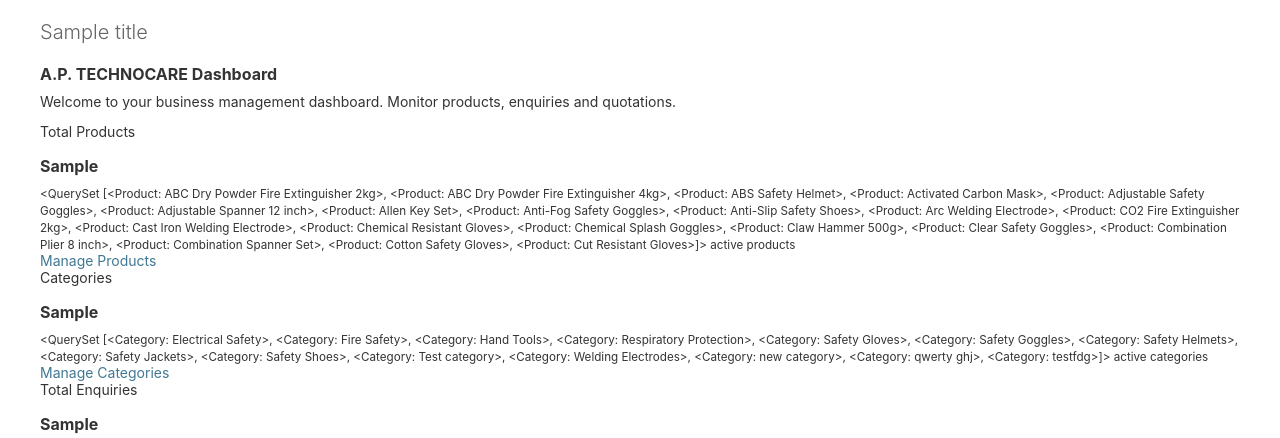
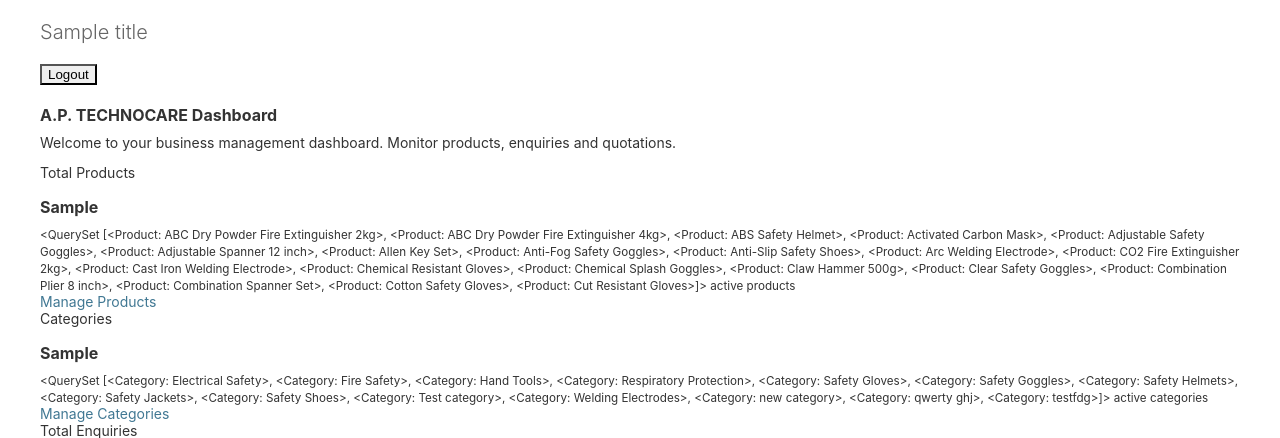
Before and after one commit to AJEETKSINGH1001/A.P.-TECHNOCARE, a Django app: template templates/admin/index.html in a window 1280 px wide. Shown: the part 86-524 px from the top of the page. Run offline with Django 4.2, Linux system fonts and the light colour scheme; data comes from the database, SQL or seed files in the repository; tables that the repository leaves empty hold one stand-in row (values such as "Sample post"); the template is opened without the code that fills it: values that come from a table or form of the project are taken from there, most other values are stand-ins (such as "Sample title", 1, 10 or a date in 2020).

Commit message:
Fix dashboard logout

```diff
--- a/templates/admin/index.html
+++ b/templates/admin/index.html
@@ -1,4 +1,3 @@
-
 {% extends "admin/base_site.html" %}
 
 {% load i18n %}
@@ -6,6 +5,14 @@
 {% block title %}A.P. TECHNOCARE Dashboard{% endblock %}
 
 {% block content %}
+
+<!-- Logout Button -->
+<form method="post" action="{% url 'admin:logout' %}" style="margin-bottom: 20px;">
+    {% csrf_token %}
+    <button type="submit" class="btn btn-danger">
+        Logout
+    </button>
+</form>
 
 <div class="container-fluid">
 
```
